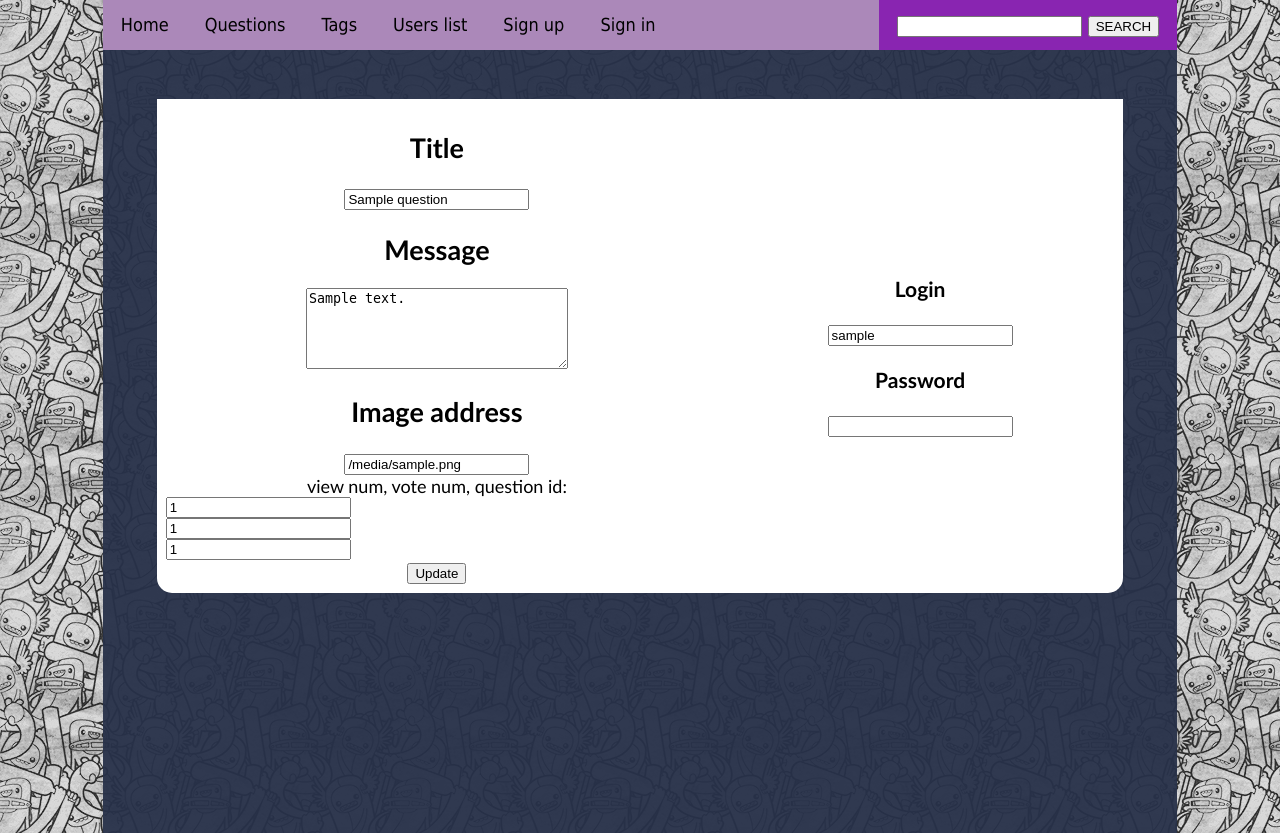
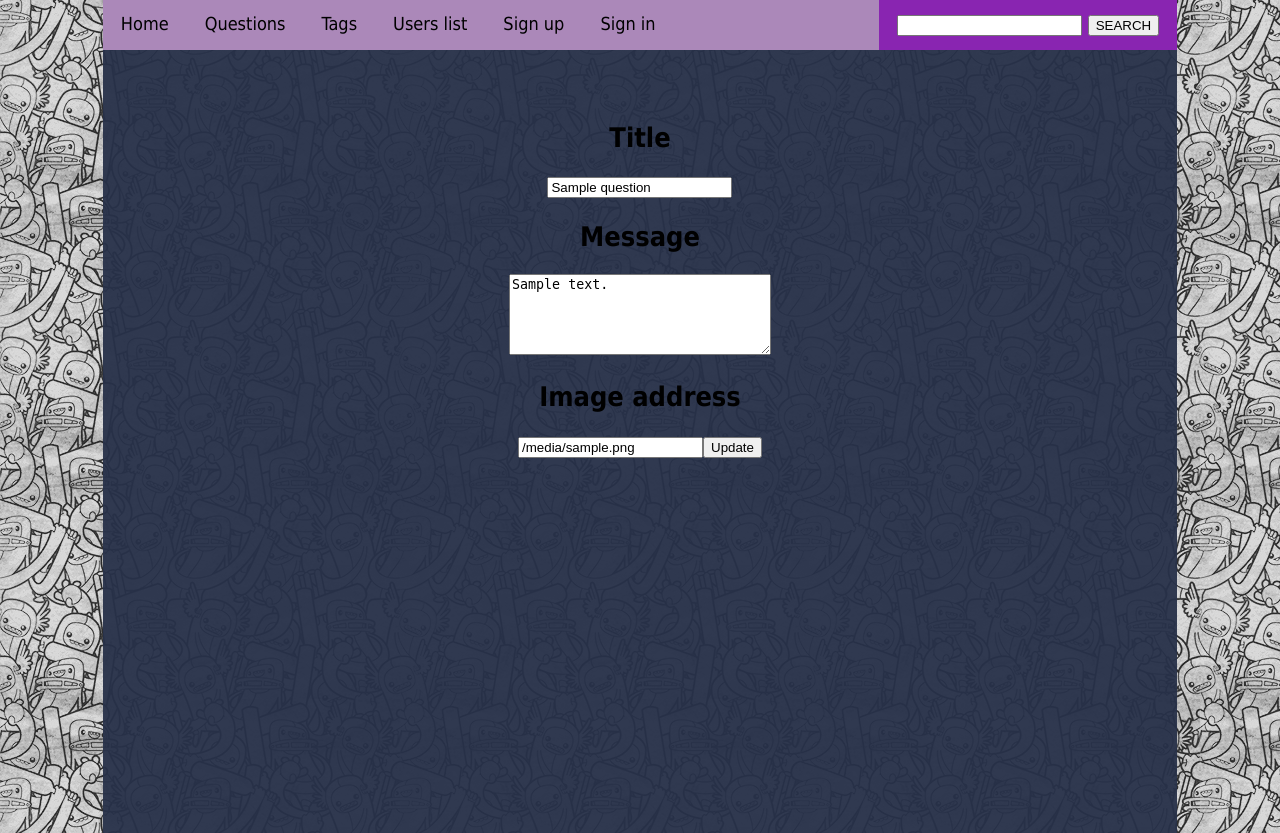
Before and after one commit to grzban/AskMate3, a Flask app: template templates/newQuestion.html in a window 1280 px wide. Shown: the part 160-993 px from the top of the page. Run offline with Flask 2, Linux system fonts and the light colour scheme; the template is opened without the code that fills it: most values are stand-ins (such as "Sample title", 1, 10 or a date in 2020).

Commit message:
Fixed adding and updating questions

```diff
--- a/server.py
+++ b/server.py
@@ -1,6 +1,6 @@
 import persistence
 import logic
-import time
+import util
 
 from flask import Flask, render_template, request, redirect, url_for, session
 
@@ -28,16 +28,26 @@ def signined():
 # -------------- QUESTIONS ----------
 @app.route('/data_handler', methods=['POST'])
 def data_handler():
-    if 'id' in request.form:
-        persistence.edit_question(request.form)
-    else:
-        question = logic.make_question(request.form['title'],
-                                       request.form['message'],
-                                       session['user_id'],
-                                       request.form['image']
-                                       )
-        persistence.add_new_question(question)
+    question = logic.make_question(request.form['title'],
+                                   request.form['message'],
+                                   session['user_id'],
+                                   request.form['image'])
+    persistence.add_new_question(question)
 
+    return redirect(url_for('questions'))
+
+
+@app.route('/question/edit/<question_id>/save', methods=['POST'])
+def edit_question_save(question_id):
+    updated_question = {
+        'submission_time': util.decode_time_for_human(util.get_current_timestamp()),
+        'title': request.form.get('title'),
+        'message': request.form.get('message'),
+        'image': request.form.get('image'),
+        'user_id': session['user_id'],
+        'id': question_id
+    }
+    persistence.edit_question(updated_question)
     return redirect(url_for('questions'))
 
 
@@ -50,7 +60,6 @@ def questions():
 @app.route('/questions/<int:question_id>', methods=['GET'])
 def delete_question(question_id):
     persistence.delete_table('question', 'id = {question_id}'.format(question_id=question_id))
-    logic.update_view_number(question_id, -1)
 
     return redirect('/questions')
 
@@ -65,7 +74,7 @@ def new_question():
 def edit_question(question_id):
     question = persistence.get_question(question_id)
 
-    return render_template('newQuestion.html', question=question)
+    return render_template('newQuestion.html', question=question, question_id=question_id)
 
 
 @app.route('/question/<question_id>', methods=['POST', 'GET'])
--- a/templates/newQuestion.html
+++ b/templates/newQuestion.html
@@ -2,45 +2,32 @@
 
 {% block content %}
     <div id="newQuestion">
-        <form action="{{ url_for('data_handler') }}" method="POST">
-            {% if question %}
-            <table class="add_qa"><tr><td class="left">
-                <h2>Title</h2>
-                <input type="text" name="title" class="input" value="{{ question.title }}">
-                <br>
-                <h2>Message</h2>
-                <textarea name="message" rows="5" cols="30" class="input">{{ question.message }}</textarea>
-                <br>
-                <h2>Image address</h2>
-                <input type="text" name="image" class="input" value="{{ question.image }}">
-                <!-- checking value --> <br>view num, vote num, question id: <br>
-                <input type="value" name="view_number" style="display: block" value="{{ question.view_number }}">
-                <input type="value" name="vote_number" style="display: block" value="{{ question.vote_number }}">
-                <input type="value" name="id" style="display: block" value="{{ question.id }}">
-                <button type="submit">Update</button>
-            </td>
-            <td class="right">
-                <h3>Login</h3>
-                <input type="text" name="login" class="input" value="{{ question.user_name }}">
-                <h3>Password</h3>
-                <input type="password" name="password" class="input">
-            </td>
-            </table></tr>
-            {% else %}
-            <table class="add_qa"><tr><td class="left">
-            <h2>Title</h2>
-            <input type="text" name="title" class="input">
-            <br>
-            <h2>Message</h2>
-            <textarea name="message" rows="5" cols="30" class="input"></textarea>
-            <br>
-            <h2>Image address</h2>
-            <input type="text" name="image" class="input">
-            <button type="submit">Ask</button>
-            </td>
-            </table></tr>
-            {% endif %}
-        </form>
+        {% if question %}
+            {%  set question = question[0] %}
+            <form action="{{ url_for('edit_question_save', question_id=question.id) }}" method="POST">
+                <table class="add_qa"><tr>
+                    <tr><h2>Title</h2></tr>
+                    <tr><input type="text" name="title" class="input" value="{{ question.title }}"/></tr>
+                    <tr><h2>Message</h2></tr>
+                    <tr><textarea name="message" rows="5" cols="30" class="input">{{ question.message }}</textarea></tr>
+                    <tr><h2>Image address</h2></tr>
+                    <tr><input type="text" name="image" class="input" value="{{ question.image }}"/></tr>
+                    <tr><input type="submit" name="update" value="Update"/></tr>
+                </table>
+            </form>
+        {% else %}
+            <form action="{{ url_for('data_handler') }}" method="POST">
+                <table class="add_qa"><tr>
+                    <tr><h2>Title</h2></tr>
+                    <tr><input type="text" name="title" class="input" /></tr>
+                    <tr><h2>Message</h2></tr>
+                    <tr><textarea name="message" rows="5" cols="30" class="input"></textarea></tr>
+                    <tr><h2>Image address</h2></tr>
+                    <tr><input type="text" name="image" class="input" /></tr>
+                    <tr><button type="submit">Ask</button></tr>
+                </table>
+            </form>
+        {% endif %}
     </div>
 
 {% endblock %}
```
Also changed, not shown: database_common.py (+4 -4 lines), persistence.py (+15 -18 lines), templates/question.html (+12 -9 lines).
